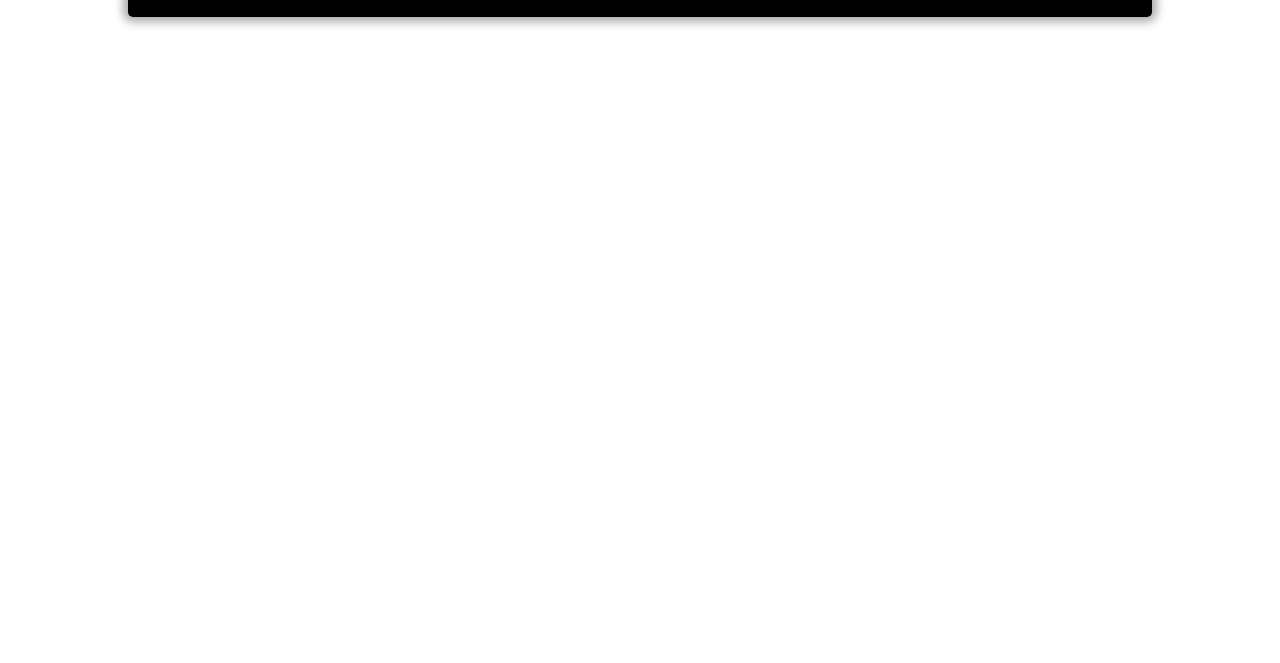
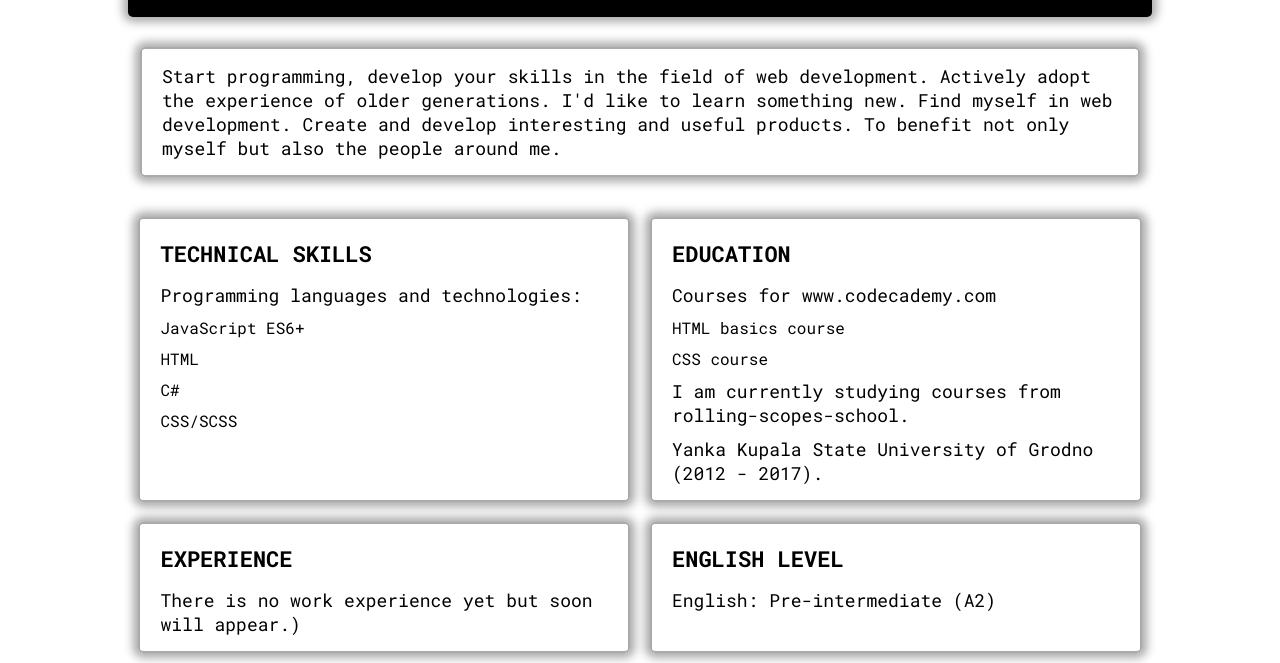
Before and after one commit to allexqw/rsschool-cv, a plain HTML site: page index.html in a window 1280 px wide. Shown: the part 228-891 px from the top of the page. Before the commit the page ends 800 px from the top, so only its background shows below. Drawn offline with Linux system fonts and the light colour scheme.

Commit message:
feat: add main

```diff
--- a/index.html
+++ b/index.html
@@ -22,7 +22,50 @@
                     </div>
 
             </header>
+            <div class="summary">
+                <p>Start programming, develop your skills in the field of web development.
+                    Actively adopt the experience of older generations.
+                    I'd like to learn something new. Find myself in web development.
+                    Create and develop interesting and useful products.
+                    To benefit not only myself but also the people around me.</p>
+            </div>
+        <main class="main">
 
+
+
+
+            <div class="skills">
+                <h2>Technical Skills</h2>
+                <p>Programming languages and technologies:</p>
+                <ul>
+                    <li>JavaScript ES6+</li>
+                    <li>HTML</li>
+                    <li> C#</li>
+                    <li>CSS/SCSS</li>
+                </ul>
+            </div>
+            <div class="education">
+                    <h2>Education</h2>
+                    <p>Courses for <a href="www.codecademy.com">www.codecademy.com</a></p>
+                    <ul>
+                        <li> HTML basics course</li>
+                        <li>CSS course</li>
+                    </ul>
+                    <p>I am currently studying courses from rolling-scopes-school.</p>
+                    <p>Yanka Kupala State University of Grodno (2012 - 2017).</p>
+                </div>
+            <div class="experience">
+                <h2>Experience</h2>
+                <p>There is no work experience yet but soon will appear.)</p>
+            </div>
+
+            <div class="english_level">
+                <h2>English level</h2>
+                    <p>English: Pre-intermediate (А2)</p>
+            </div>
+
+
+            </main>
     </div>
 
 </body>
--- a/style.css
+++ b/style.css
@@ -36,3 +36,88 @@ body{
     border-radius: 50%;
     border: 5px solid #fff;
 }
+
+.main{
+    display: flex;
+    flex-wrap: wrap;
+    justify-content: center;
+
+}
+
+.main div{
+    border: 2px solid #aaa;
+    border-radius: 5px;
+    box-shadow: 0 0 10px 5px #aaa;
+    padding: 10px;
+    margin: 10px;
+
+}
+
+/* .main:before{
+    content: "";
+    display: block;
+    width: 100%;
+    max-width: 960px;
+    height: 5px;
+    background: #aaa;
+    margin: 25px 0;
+} */
+
+
+
+a{
+    text-decoration: none;
+    color: #000;
+}
+.experience{
+    width: 48%;
+    text-align: left;
+}
+
+.english_level{
+    width: 48%;
+    text-align: left;
+}
+
+.education{
+    width: 48%;
+    text-align: left;
+}
+
+.skills{
+    width:48%;
+text-align: left;
+}
+
+p{
+    font-size: 18px;
+    padding: 5px 10px;
+
+}
+h1{
+ text-transform: uppercase;
+ font-size: 35px;
+}
+li{
+    padding: 5px 10px;
+}
+
+h2{
+    font-size: 22px;
+    text-transform: uppercase;
+    padding: 10px;
+}
+
+
+.summary{
+    text-align: left;
+    max-width: 1000px;
+    width:100%;
+    border: 2px solid #aaa;
+    border-radius: 5px;
+    box-shadow: 0 0 10px 5px #aaa;
+    padding: 10px;
+    margin: 30px auto;
+
+
+}
```
